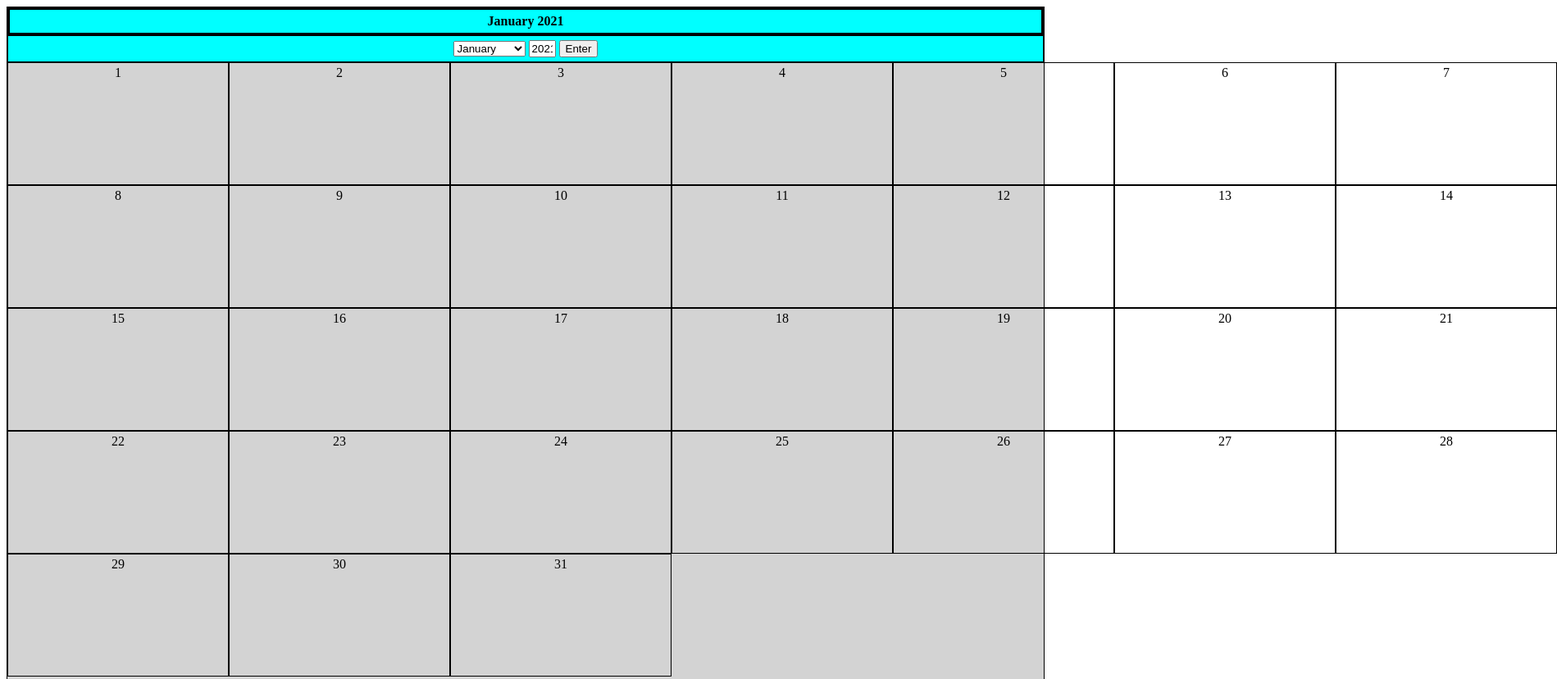
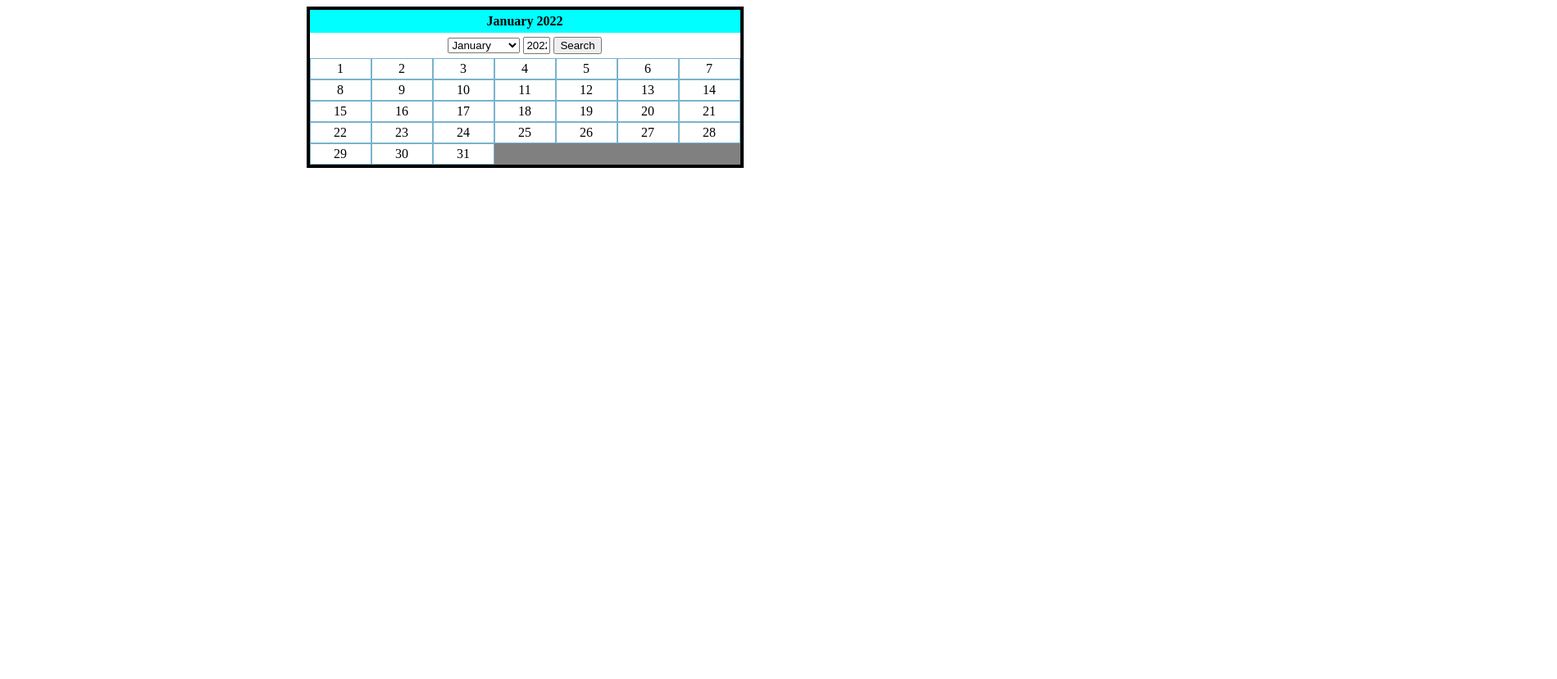
Before and after one commit to Shannongreen01/FSW-113-STUDENT, a plain HTML site: page Week-2/calander.html in a window 1280 px wide. Shown: the top 829 px of the page at 82% size, 1899 px wide, since content can reach past the window. After the commit the page ends 800 px from the top, so only its background shows below. Drawn offline with Linux system fonts and the light colour scheme.

Commit message:
added code

```diff
--- a/Week-2/Calander.css
+++ b/Week-2/Calander.css
@@ -1,38 +1,39 @@
 .calendarWrapper {
-    border: solid;
-    width: 100%;
+  border: black 4px solid;
+  width: 525px;
   margin: 0 auto;
-    background-color: aqua;
-    border: .1px solid;
 }
-
-  .title {
+.calendarTitle {
   text-align: center;
   padding: 5px;
   font-weight: 700;
   grid-column: span 7;
-    border: solid;
+  border: aqua;
+  background-color: aqua;
 }
-
 .calendar {
   display: grid;
-    grid-template-columns: 270px 270px 270px 270px 270px 270px 270px;
-    grid-template-rows: 150px 150px 150px 150px 150px 150px;
-    background-color: lightgrey;
-    text-align: center;
+  grid-template-columns: 75px 75px 75px 75px 75px 75px 75px;
+  background-color: grey;
 }
-
-  .calDiv {
-    border: .1px solid;
+.calendarCell {
+  border: rgb(120, 179, 206) 1px solid;
   text-align: center;
   padding: 3px;
+  background-color: white;
+}
+.calendarCell:hover {
+background-color: lightgrey;
+border: black 1px solid;
 }
 
 .blankDay {
+  border: aqua;
+  text-align: center;
+  padding: 3px;
   display: none;
 }
 .new {
   text-align: center;
   padding: 5px;
-    border: .1px solid;
 }
--- a/Week-2/calander.html
+++ b/Week-2/calander.html
@@ -1,22 +1,23 @@
 <!DOCTYPE html>
+
 <html>
     <head>
         <title>Javascript Calendar</title>
         <link rel='stylesheet' href='Calander.css'>
     </head>
+
     <body>
         <div class='calendarWrapper'>
-            <div class='title'></div>
+            <div class='calendarTitle'></div>
             <div class='new'>
-                <select name='month' id='month'>
+            <select name='month' id='month'></select>
+            <input type='text' id='year' value='2022' size='1' name='Year'/>
+            <button id='go'>Search</button>
+        </div>
 
-                </select>
+        <div class='calendar' id='calendarDays'></div>
+    </div>
 
-                <input type='text' id='year' value='2021' size='1' name='Year'/>
-                <button id='enter'>Enter</button>
-            </div>
-            <div class='calendar' id='calDay'></div>
-        </div>
     </body>
-    <script src='./calendar.js'></script>
+    <script src='calendar.js'></script>
 </html>
--- a/Week-2/calendar.js
+++ b/Week-2/calendar.js
@@ -1,14 +1,11 @@
-
-document.getElementById('enter').addEventListener('click', print);
-function print(){
+document.getElementById('go').addEventListener('click', printCalendar);
+function printCalendar(){
     var selectedYear = document.getElementById('year');
     var selectedMonth = document.getElementById('month');
 
     selectedYear = parseInt(selectedYear.value);
 
     selectedMonth = parseInt(selectedMonth.value);
-
-
 
 const today = new Date(`${selectedMonth + 1}/1/${selectedYear}`);
 
@@ -29,32 +26,31 @@ switch (month) {
         days = 31
 };
 
-let calDay = document.getElementById('calDay');
-calDay.innerHTML = ' ';
+let calendarDays = document.getElementById('calendarDays');
+calendarDays.innerHTML = ' ';
 let x;
 const weekday = today.getDay()
 
 for (x = 0; x < weekday; x++){
-    calDay.innerHTML += "<div class='blankDay'>&nbsp;</div>";
+    calendarDays.innerHTML += "<div class='blankDay'>&nbsp;</div>";
 };
 
 let dt = 0;
 do {
     dt++;
-    calDay.innerHTML += `<div class='calDiv'>${dt}</div`;
+    calendarDays.innerHTML += `<div class='calendarCell'>${dt}</div`;
 } while ( dt < days);
 
-const name = today.toLocaleDateString('default', {month:'long'});
+const monthName = today.toLocaleDateString('default', {month:'long'});
 const year = today.getFullYear();
-document.querySelector('.title').innerText = `${name} ${year}`;
+document.querySelector('.calendarTitle').innerText = `${monthName} ${year}`;
 const remainder = (7 - ((x + dt) % 7));
 let y = 0;
 while ( y < remainder) {
-    calDay.innerHTML += "<div class='blankDay'>&nbsp;</div>";
+    calendarDays.innerHTML += "<div class='blankDay'>&nbsp;</div>";
     y++;
 };
 };
-
 
 let months = ['January', 'February', 'March', 'April', 'May', 'June', 'July', 'August', 'September', 'October', 'November', 'December'];
 let select = document.getElementById('month');
@@ -64,4 +60,4 @@ for (let i = 0; i < months.length; i++){
     newOptions.setAttribute('value', months.indexOf(months[i]));
     select.append(newOptions);
 };
-print();
+printCalendar();
```
Lines whose indentation alone changed are shown as unchanged.
